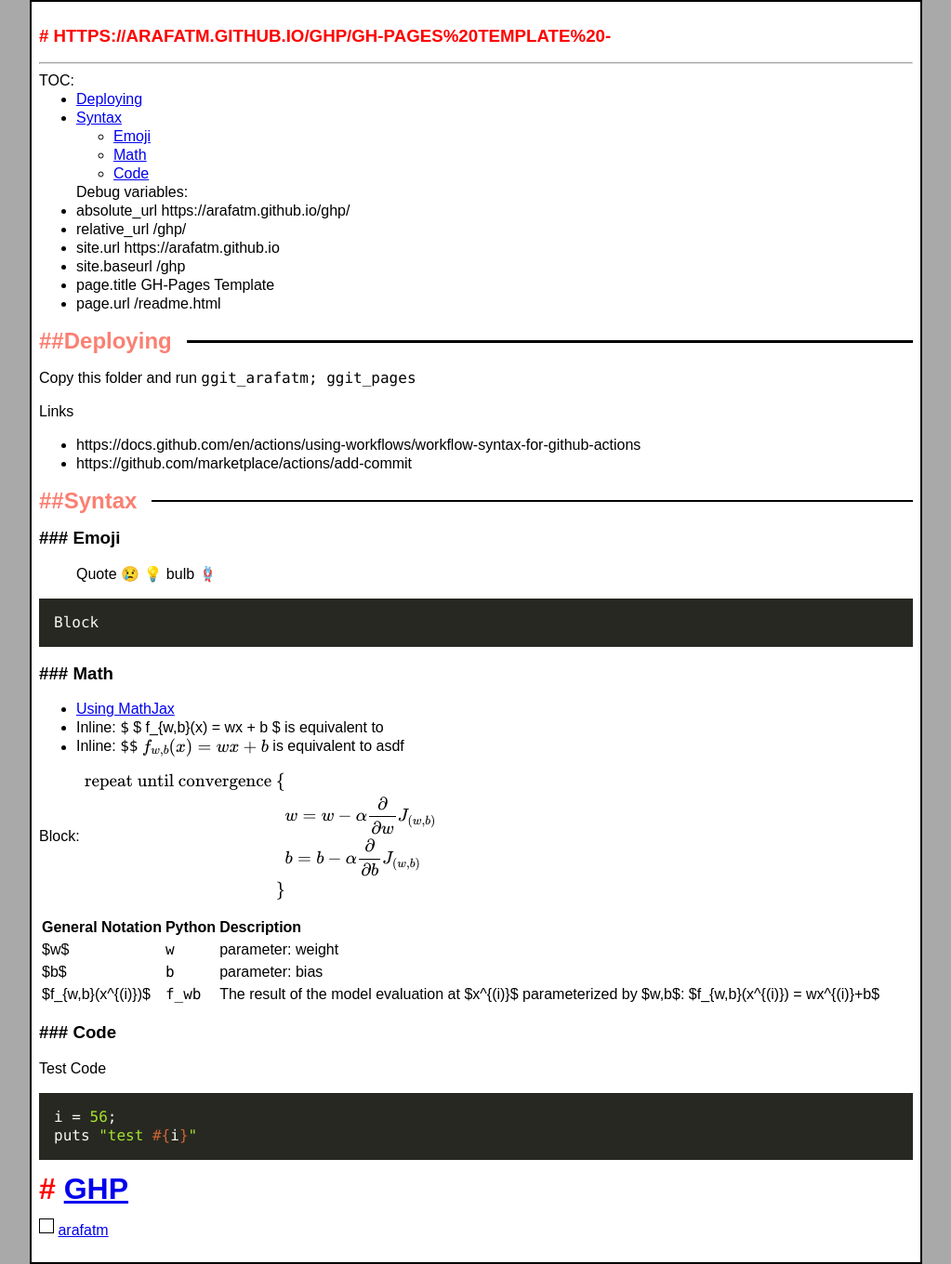
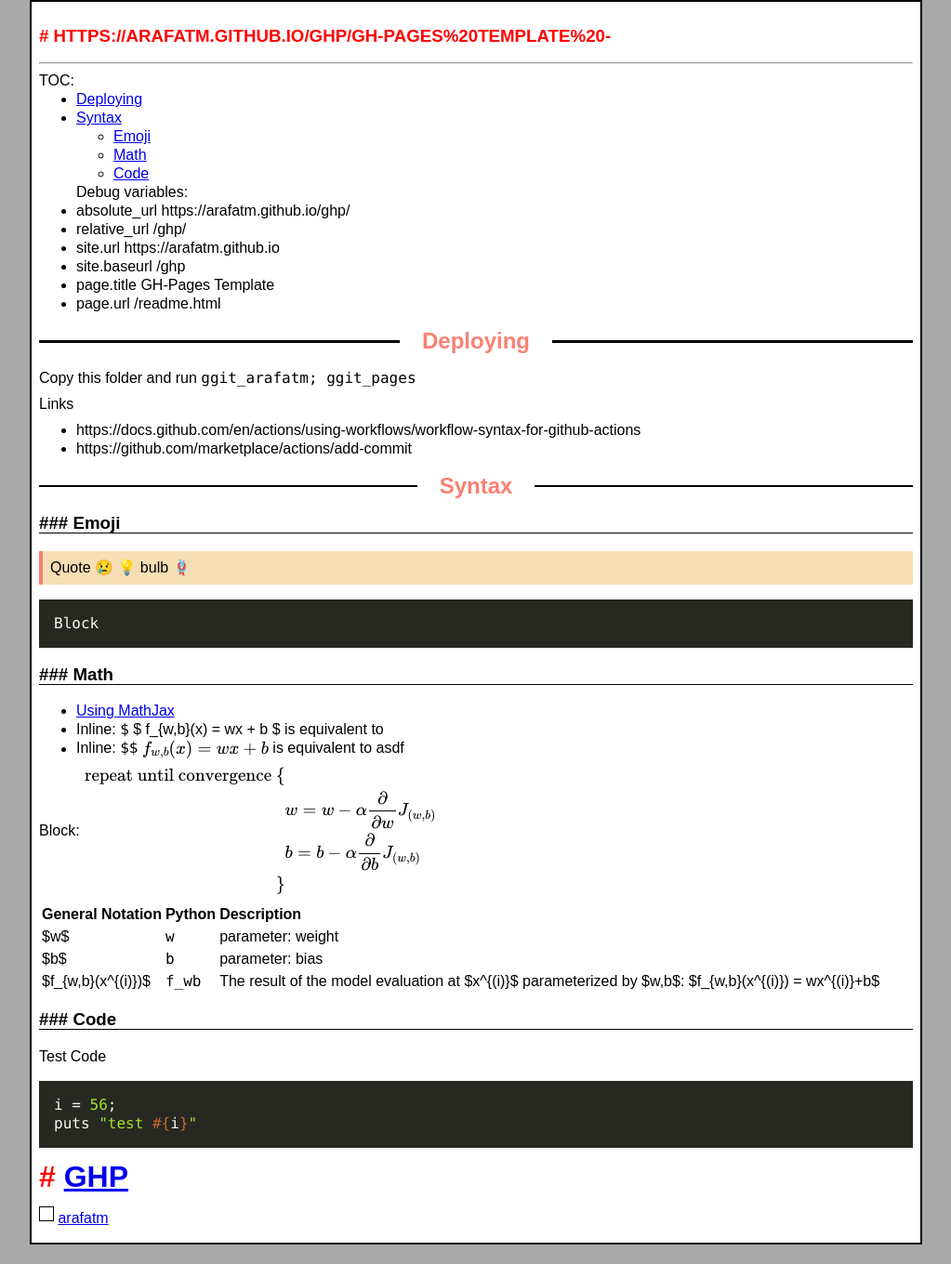
Before and after one commit to arafatm/ghp, a Jekyll site: the page built from readme.md, in a window 1280 px wide. Shown: the whole page at 93% size, without its empty margins (128-1151 px from the left). Built offline with Jekyll 4.4.1, drawn with Linux system fonts in a browser that asks for light colours; nearby versions of some CDN libraries; emoji names are drawn with the system emoji font; formulas are drawn with MathJax 3; after the commit the page ends 1339 px from its top, so only the background shows below that.

Commit message:
style.css

```diff
--- a/assets/css/style.css
+++ b/assets/css/style.css
@@ -5,27 +5,29 @@ html { background-color: darkgrey; }
 body { font: 16px/20px sans-serif; max-width: 60em; background-color: white; margin: 0em auto; padding: 0.5em; border: 2px solid black; }
 
 h1 { text-transform: uppercase; color: red; }
+h2 { text-transform: capitalize; display: flex; align-items: center; }
+h3 { text-transform: capitalize; border-bottom: 0.02em solid black}
+
 h1::before { content: '#   '; }
-h2 { text-transform: capitalize; display: flex; align-items: center; }
-h2::after { content: ''; flex: 1; margin-left: 1rem; height: 0.1em; background-color: #000; }
-h2::before { content: '##   '; }
-h3 { text-transform: capitalize; }
+h2::after  { content: ''; flex: 1; margin-left: 1em; height: 0.1em; background-color: #000; }
+h2::before { content: ''; flex: 1; margin-right: 1em; height: 0.1em; background-color: #000; }
 h3::before { content: '###   '; }
 h4::before { content: '####   '; }
 h5::before { content: '#####   '; }
 h6::before { content: '######   '; }
 
+blockquote { padding: 0.5em; margin: 0; border-left: 0.3em solid salmon; background-color: wheat}
+img { margin: 0; padding: 1px; width: 24%; border: 1px solid black }
+img.emoji { width: 1.5em; height: 1.5em; border: 0.1em solid gray; border-radius: 0.7em; padding: 0.1em; background-color: salmon; }
+img.ico { width: 1em; height: 1em; }
+p { margin: 0.5em 0;}
+pre { padding: 1em; }
 ul { margin: auto; }
 
+a > img {border: 2px solid blue;}
+blockquote p { margin: 0; padding: 0;}
+h1 + ul > li { display: inline; padding: 0 1em; }
 h1 + ul { display: inline; padding: 0; }
-h1 + ul > li { display: inline; padding: 0 1em; }
-
-a > img {border: 2px solid blue;}
-img { margin: 0; padding: 1px; width: 24%; border: 1px solid black }
-img.ico { width: 1em; height: 1em; }
-img.emoji { width: 2em; height: 2em; border: 0.1em solid gray; border-radius: 0.7em; padding: 0.4em; background-color: salmon; }
-
-pre { padding: 1em; }
 
 @media (max-width: 1200px) { img { width: 32%; } }
 @media (max-width: 800px) { img { width: 48%; } }
```
